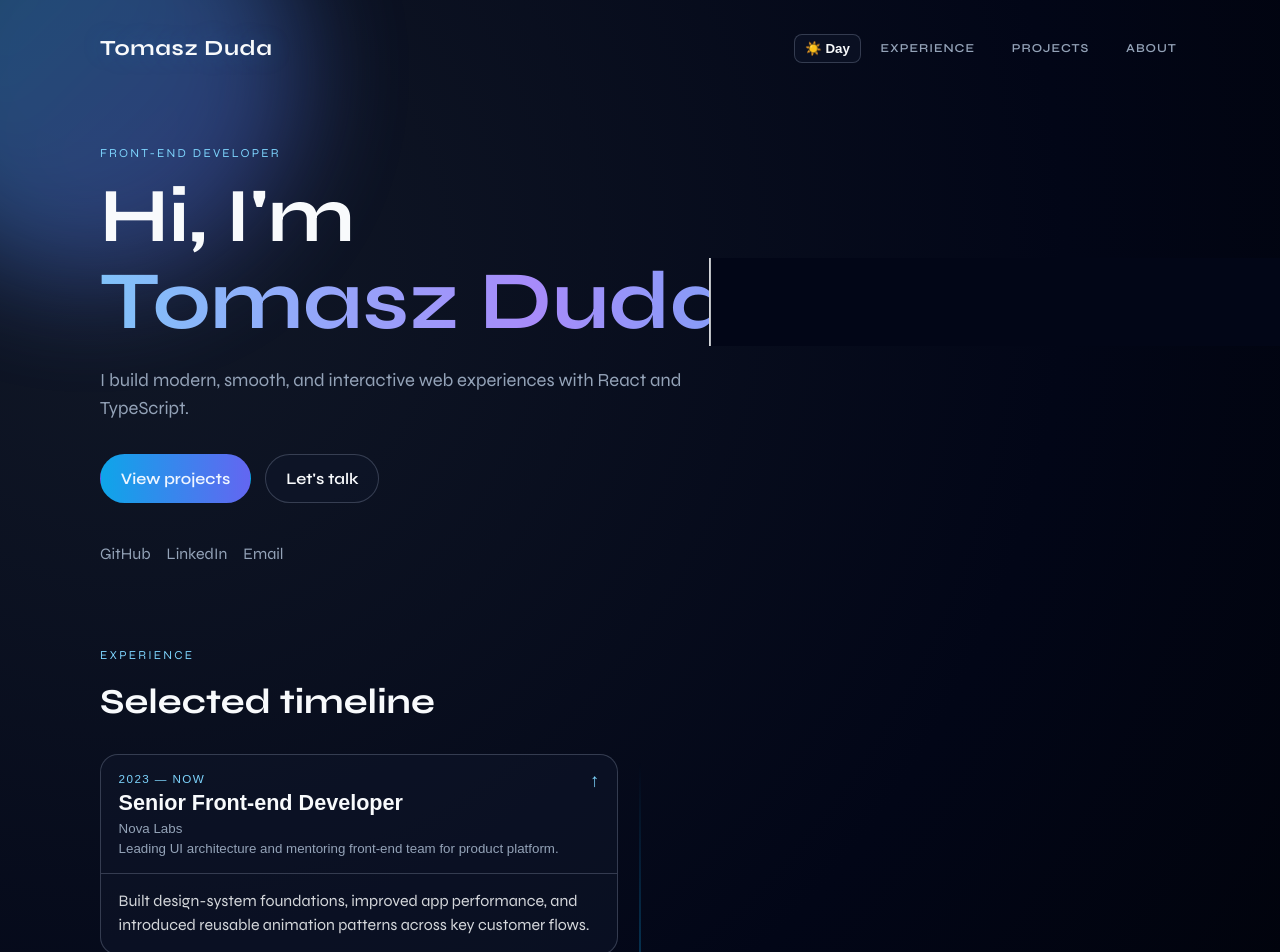
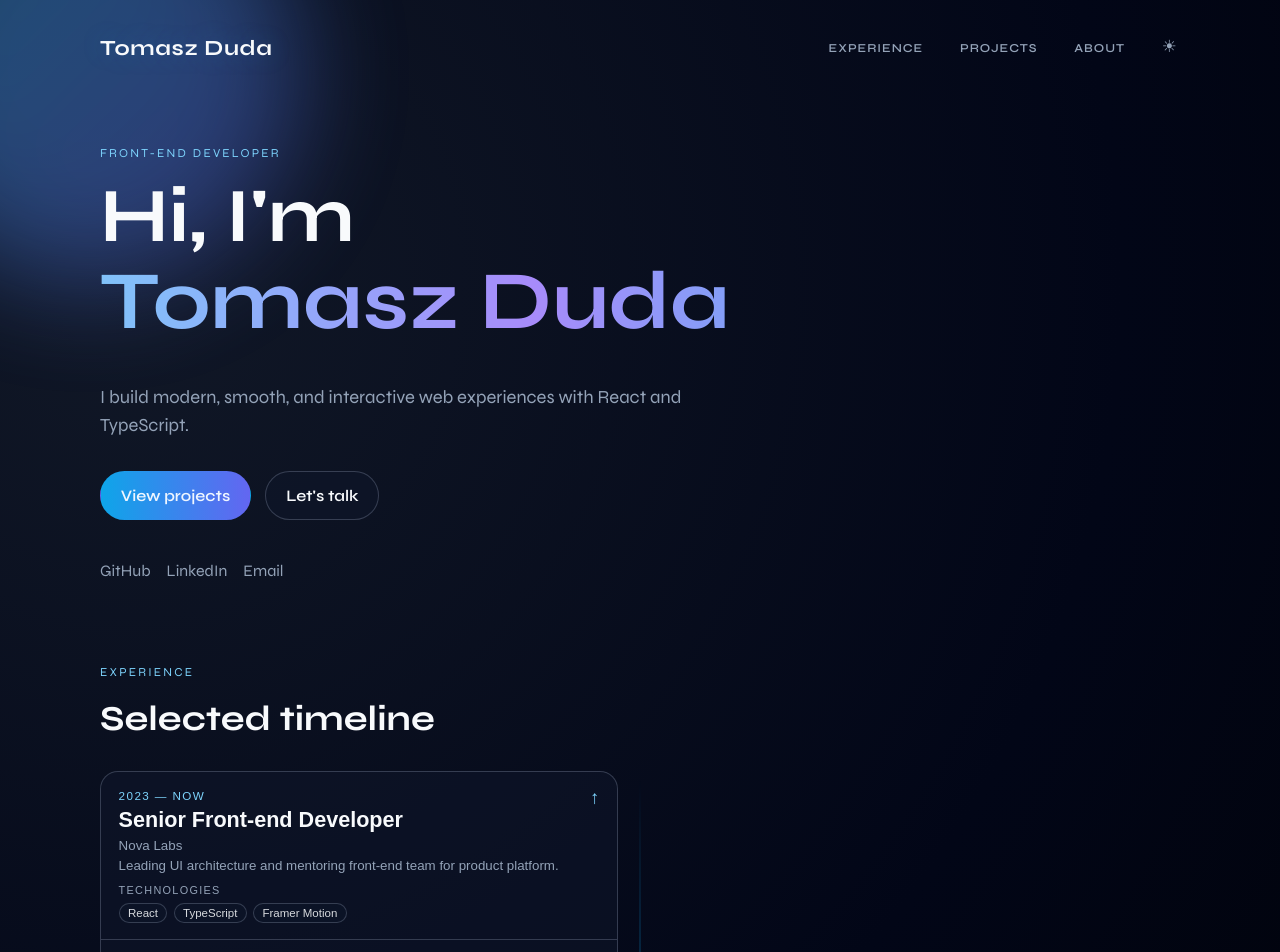
Before and after one commit to tomdud9907/portfolio-page, a React (Vite) app: page / in a window 1280 px wide. Shown: the top 952 px of the page. Built offline with nearby package versions, Linux system fonts and the light colour scheme; the HTML template or start-up script is replaced by a standard one.

Commit message:
style: align nav theme icon and improve typing + experience tech pills

```diff
--- a/src/App.tsx
+++ b/src/App.tsx
@@ -20,6 +20,7 @@ const experiences = [
     summary: 'Leading UI architecture and mentoring front-end team for product platform.',
     details:
       'Built design-system foundations, improved app performance, and introduced reusable animation patterns across key customer flows.',
+    technologies: ['React', 'TypeScript', 'Framer Motion'],
   },
   {
     role: 'Front-end Developer',
@@ -28,6 +29,7 @@ const experiences = [
     summary: 'Delivered responsive product pages and dashboard modules in React + TypeScript.',
     details:
       'Implemented modular component structure, collaborated closely with design, and reduced CSS bundle size by introducing scoped styling conventions.',
+    technologies: ['Next.js', 'Tailwind', 'Chart.js'],
   },
   {
     role: 'Junior Web Developer',
@@ -36,6 +38,7 @@ const experiences = [
     summary: 'Created landing pages and interactive sections for client websites.',
     details:
       'Focused on clean semantic HTML, animation polish, and accessibility fixes that improved Lighthouse and usability scores.',
+    technologies: ['JavaScript', 'SCSS', 'GSAP'],
   },
 ]
 
@@ -71,16 +74,6 @@ export default function App() {
           Tomasz Duda
         </a>
 
-        <div className="topbar-right">
-          <button
-            type="button"
-            className="theme-toggle"
-            onClick={() => setIsDarkMode((prev) => !prev)}
-            aria-label={isDarkMode ? 'Switch to light mode' : 'Switch to dark mode'}
-          >
-            {isDarkMode ? '☀️ Day' : '🌙 Night'}
-          </button>
-
         <nav className="nav-shell" aria-label="Main navigation">
           <ul className="menu">
             {navItems.map((item) => (
@@ -88,9 +81,18 @@ export default function App() {
                 <a href={item.href}>{item.label}</a>
               </li>
             ))}
+            <li>
+              <button
+                type="button"
+                className="theme-toggle"
+                onClick={() => setIsDarkMode((prev) => !prev)}
+                aria-label={isDarkMode ? 'Switch to light mode' : 'Switch to dark mode'}
+              >
+                {isDarkMode ? '☀' : '☾'}
+              </button>
+            </li>
           </ul>
         </nav>
-        </div>
       </header>
 
       <section className="hero">
@@ -143,6 +145,16 @@ export default function App() {
                     <h3>{item.role}</h3>
                     <p className="experience-company">{item.company}</p>
                     <p className="experience-summary">{item.summary}</p>
+                    <div className="experience-tech">
+                      <span className="experience-tech-label">Technologies</span>
+                      <div className="tech-pills">
+                        {item.technologies.map((tech) => (
+                          <span key={tech} className="tech-pill">
+                            {tech}
+                          </span>
+                        ))}
+                      </div>
+                    </div>
                   </div>
                   <span className="experience-arrow" aria-hidden="true">
                     ↓
--- a/src/index.css
+++ b/src/index.css
@@ -27,7 +27,6 @@ a {
   --surface: rgba(15, 23, 42, 0.55);
   --border: rgba(148, 163, 184, 0.3);
   --accent: #7dd3fc;
-  --solid-bg: #020617;
 
   position: relative;
   overflow: hidden;
@@ -45,7 +44,6 @@ a {
   --surface: rgba(255, 255, 255, 0.78);
   --border: rgba(148, 163, 184, 0.45);
   --accent: #0284c7;
-  --solid-bg: #f8fafc;
 }
 
 .aurora {
@@ -83,27 +81,11 @@ a {
   gap: 1.25rem;
 }
 
-.topbar-right {
-  display: flex;
-  align-items: center;
-  gap: 1rem;
-}
-
 .brand {
   font-size: clamp(1rem, 2vw, 1.35rem);
   font-weight: 700;
   letter-spacing: 0.03em;
   text-shadow: 0 0 24px rgba(56, 189, 248, 0.25);
-}
-
-.theme-toggle {
-  border: 1px solid var(--border);
-  background: var(--surface);
-  color: var(--text-main);
-  border-radius: 8px;
-  padding: 0.38rem 0.65rem;
-  font-weight: 600;
-  cursor: pointer;
 }
 
 .nav-shell {
@@ -128,6 +110,7 @@ a {
 .menu {
   list-style: none;
   display: flex;
+  align-items: center;
   gap: clamp(1.2rem, 3vw, 2.3rem);
   padding: 0 0.2rem;
   margin: 0;
@@ -139,6 +122,20 @@ a {
 }
 
 .menu a:hover {
+  color: var(--text-main);
+}
+
+.theme-toggle {
+  border: 0;
+  background: transparent;
+  color: var(--text-muted);
+  font-size: 1.05rem;
+  line-height: 1;
+  padding: 0;
+  cursor: pointer;
+}
+
+.theme-toggle:hover {
   color: var(--text-main);
 }
 
@@ -174,25 +171,15 @@ h1 {
   display: inline-block;
   width: 11ch;
   white-space: nowrap;
+  overflow: hidden;
   font-size: 1.07em;
   background: linear-gradient(90deg, #67e8f9, #a78bfa, #22d3ee);
   background-size: 220% 100%;
   -webkit-background-clip: text;
   background-clip: text;
   color: transparent;
-  animation: shine 3.2s ease-in-out infinite;
-}
-
-.animated-name::after {
-  content: '';
-  position: absolute;
-  top: 0;
-  right: -3px;
-  width: calc(100% + 3px);
-  height: 100%;
-  background: var(--solid-bg);
-  border-left: 2px solid color-mix(in oklab, var(--text-main) 85%, transparent);
-  animation: type-mask 3.4s steps(11, end) infinite;
+  border-right: 2px solid color-mix(in oklab, var(--text-main) 82%, transparent);
+  animation: typing 3.4s steps(11, end) infinite, shine 3.2s ease-in-out infinite;
 }
 
 .description {
@@ -272,8 +259,13 @@ h1 {
   overflow: hidden;
 }
 
-.experience-card:nth-child(odd) { justify-self: start; }
-.experience-card:nth-child(even) { justify-self: end; }
+.experience-card:nth-child(odd) {
+  justify-self: start;
+}
+
+.experience-card:nth-child(even) {
+  justify-self: end;
+}
 
 .experience-card::before {
   content: '';
@@ -285,8 +277,13 @@ h1 {
   background: #38bdf8;
 }
 
-.experience-card:nth-child(odd)::before { right: -1.95rem; }
-.experience-card:nth-child(even)::before { left: -1.95rem; }
+.experience-card:nth-child(odd)::before {
+  right: -1.95rem;
+}
+
+.experience-card:nth-child(even)::before {
+  left: -1.95rem;
+}
 
 .experience-toggle {
   width: 100%;
@@ -309,12 +306,60 @@ h1 {
   letter-spacing: 0.12em;
 }
 
-.experience-toggle h3 { margin: 0.3rem 0; font-size: clamp(1.1rem, 2vw, 1.35rem); }
-.experience-company, .experience-summary { margin: 0; color: var(--text-muted); }
-.experience-summary { margin-top: 0.35rem; }
+.experience-toggle h3 {
+  margin: 0.3rem 0;
+  font-size: clamp(1.1rem, 2vw, 1.35rem);
+}
 
-.experience-arrow { font-size: 1.15rem; color: var(--accent); transition: transform 180ms ease; }
-.experience-card.is-open .experience-arrow { transform: rotate(180deg); }
+.experience-company,
+.experience-summary {
+  margin: 0;
+  color: var(--text-muted);
+}
+
+.experience-summary {
+  margin-top: 0.35rem;
+}
+
+.experience-tech {
+  margin-top: 0.7rem;
+}
+
+.experience-tech-label {
+  display: block;
+  margin-bottom: 0.4rem;
+  font-size: 0.68rem;
+  letter-spacing: 0.12em;
+  text-transform: uppercase;
+  color: var(--text-muted);
+}
+
+.tech-pills {
+  display: flex;
+  flex-wrap: wrap;
+  gap: 0.4rem;
+}
+
+.tech-pill {
+  display: inline-flex;
+  align-items: center;
+  padding: 0.18rem 0.52rem;
+  border-radius: 999px;
+  border: 1px solid var(--border);
+  font-size: 0.72rem;
+  color: color-mix(in oklab, var(--text-main) 86%, transparent);
+  background: color-mix(in oklab, var(--surface) 82%, transparent);
+}
+
+.experience-arrow {
+  font-size: 1.15rem;
+  color: var(--accent);
+  transition: transform 180ms ease;
+}
+
+.experience-card.is-open .experience-arrow {
+  transform: rotate(180deg);
+}
 
 .experience-details {
   max-height: 0;
@@ -328,7 +373,11 @@ h1 {
   border-top-color: var(--border);
 }
 
-.experience-details p { margin: 0; padding: 0.9rem 1.1rem 1.1rem; color: color-mix(in oklab, var(--text-main) 85%, transparent); }
+.experience-details p {
+  margin: 0;
+  padding: 0.9rem 1.1rem 1.1rem;
+  color: color-mix(in oklab, var(--text-main) 85%, transparent);
+}
 
 .timeline-cta {
   display: inline-flex;
@@ -382,41 +431,87 @@ h1 {
   color: color-mix(in oklab, var(--accent) 78%, var(--text-main));
 }
 
-@keyframes type-mask {
-  0% { transform: translateX(0%); }
-  40%, 62% { transform: translateX(100%); }
-  100% { transform: translateX(0%); }
+@keyframes typing {
+  0% {
+    width: 0;
+    border-right-color: color-mix(in oklab, var(--text-main) 82%, transparent);
+  }
+  55% {
+    width: 11ch;
+    border-right-color: color-mix(in oklab, var(--text-main) 82%, transparent);
+  }
+  60%,
+  100% {
+    width: 11ch;
+    border-right-color: transparent;
+  }
 }
 
 @keyframes nav-light {
-  from { transform: translateX(140%); }
-  to { transform: translateX(-140%); }
+  from {
+    transform: translateX(140%);
+  }
+  to {
+    transform: translateX(-140%);
+  }
 }
 
 @keyframes shine {
-  0%, 100% { background-position: 0% 50%; }
-  50% { background-position: 100% 50%; }
+  0%,
+  100% {
+    background-position: 0% 50%;
+  }
+  50% {
+    background-position: 100% 50%;
+  }
 }
 
 @keyframes float {
-  0%, 100% { transform: translate3d(0, 0, 0); }
-  50% { transform: translate3d(0, 24px, 0); }
+  0%,
+  100% {
+    transform: translate3d(0, 0, 0);
+  }
+  50% {
+    transform: translate3d(0, 24px, 0);
+  }
 }
 
 @media (max-width: 960px) {
-  .projects-grid { grid-template-columns: 1fr; }
+  .projects-grid {
+    grid-template-columns: 1fr;
+  }
 }
 
 @media (max-width: 860px) {
-  .experience-list::before { left: 0; }
-  .experience-card { width: calc(100% - 1.25rem); justify-self: end; }
+  .experience-list::before {
+    left: 0;
+  }
+
+  .experience-card {
+    width: calc(100% - 1.25rem);
+    justify-self: end;
+  }
+
   .experience-card:nth-child(odd)::before,
-  .experience-card:nth-child(even)::before { left: -1rem; right: auto; }
+  .experience-card:nth-child(even)::before {
+    left: -1rem;
+    right: auto;
+  }
 }
 
 @media (max-width: 760px) {
-  .topbar { flex-direction: column; align-items: flex-start; }
-  .topbar-right { width: 100%; justify-content: space-between; }
-  .menu { gap: 0.85rem; font-size: 0.69rem; flex-wrap: wrap; }
-  .socials { flex-wrap: wrap; }
+  .topbar {
+    flex-direction: column;
+    align-items: flex-start;
+  }
+
+  .menu {
+    gap: 0.85rem;
+    font-size: 0.69rem;
+    flex-wrap: wrap;
+  }
+
+  .socials {
+    flex-wrap: wrap;
+  }
 }
```
Lines whose indentation alone changed are shown as unchanged.
